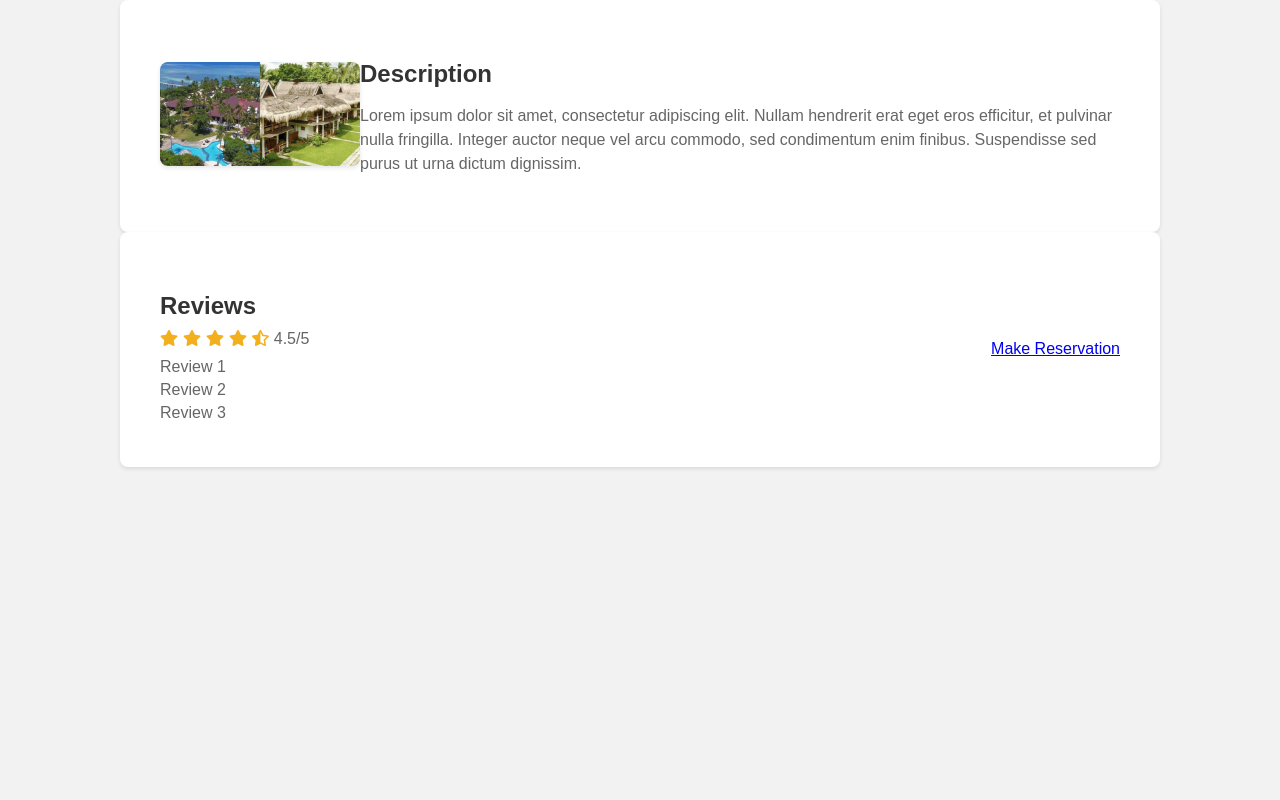
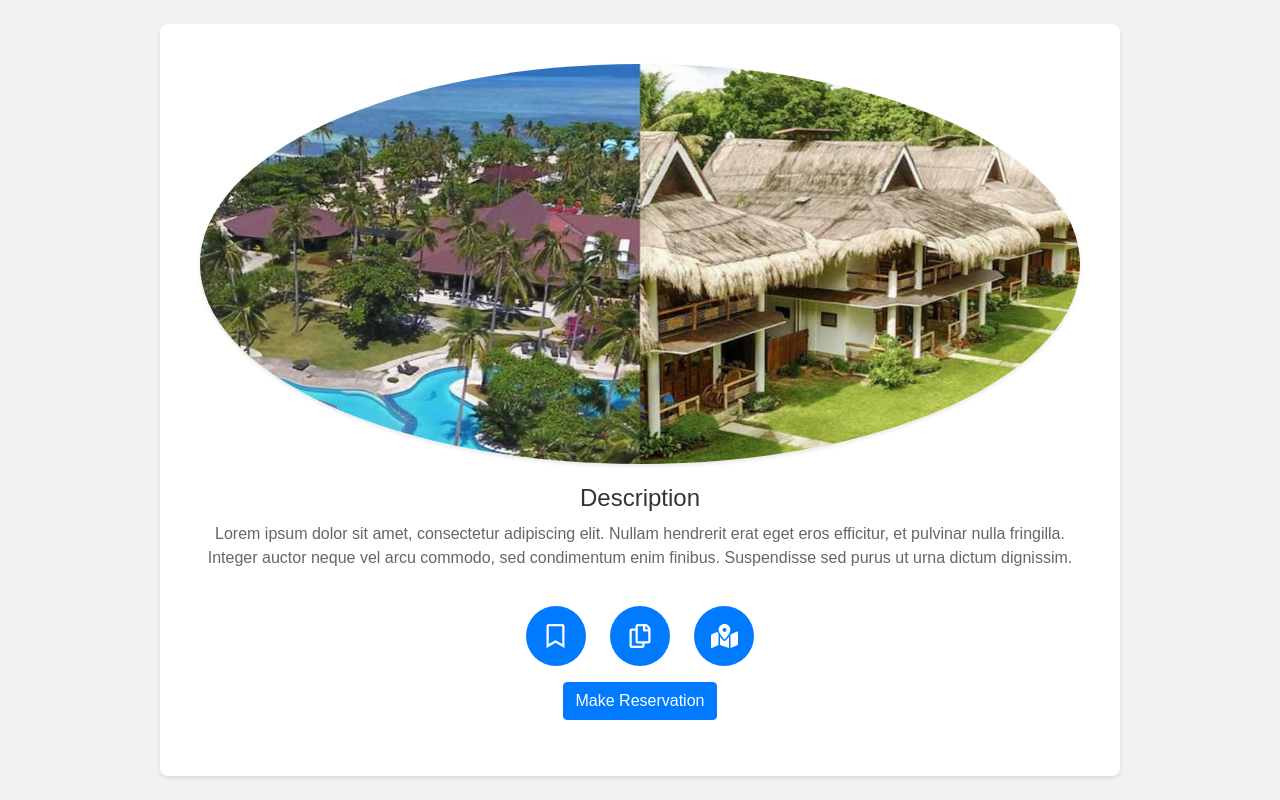
Before and after one commit to ei-accerly/Hackathon, a Django app: a page that uses templates/placeView.html in a window 1280 px wide. Run offline with Django 4.2, Linux system fonts and the light colour scheme; some libraries are stand-ins or nearby versions.

Commit message:
edit in placeView

```diff
--- a/templates/placeView.html
+++ b/templates/placeView.html
@@ -1,7 +1,10 @@
 <!DOCTYPE html>
 <html>
+
 <head>
   <title>Destination Page</title>
+  <link rel="stylesheet" href="https://cdnjs.cloudflare.com/ajax/libs/font-awesome/5.15.4/css/all.min.css">
+  <link rel="stylesheet" href="https://stackpath.bootstrapcdn.com/bootstrap/4.5.2/css/bootstrap.min.css">
   <style>
     body {
       font-family: Arial, sans-serif;
@@ -10,12 +13,15 @@
       padding: 0;
     }
 
-    .container {
+    .center-container {
       display: flex;
       align-items: center;
-      justify-content: space-around;
+      justify-content: center;
+      height: 100vh;
+    }
+
+    .container {
       max-width: 960px;
-      margin: 0 auto;
       padding: 40px;
       background-color: #ffffff;
       box-shadow: 0 2px 4px rgba(0, 0, 0, 0.1);
@@ -23,18 +29,20 @@
     }
 
     .picture {
-      flex: 0 0 200px;
+      text-align: center;
     }
 
     .picture img {
       width: 100%;
       height: auto;
-      border-radius: 8px;
+      max-height: 400px;
+      border-radius: 50%;
       box-shadow: 0 2px 4px rgba(0, 0, 0, 0.1);
     }
 
     .description {
-      flex: 1;
+      text-align: center;
+      margin-top: 20px;
     }
 
     .description h2 {
@@ -49,79 +57,86 @@
       color: #666666;
     }
 
-    .reviews {
-      flex: 1;
+    .actions {
+      text-align: center;
+      margin-top: 20px;
     }
 
-    .reviews h2 {
+    .action-btn {
+      display: inline-block;
+      width: 60px;
+      height: 60px;
+      border-radius: 50%;
+      background-color: #007bff;
+      color: #fff;
+      border: none;
       font-size: 24px;
-      margin-bottom: 10px;
-      color: #333333;
+      line-height: 60px;
+      margin: 0 10px;
+      cursor: pointer;
+      transition: all 0.3s ease;
     }
 
-    .rating {
-      display: flex;
-      align-items: center;
-      margin-bottom: 10px;
-    }
-
-    .rating .stars {
-      color: #f2b01e;
-      margin-right: 5px;
-    }
-
-    .rating .score {
-      font-size: 16px;
-      color: #666666;
-    }
-
-    .reviews ul {
-      list-style-type: none;
-      padding: 0;
-      margin: 0;
-    }
-
-    .reviews li {
-      font-size: 16px;
-      margin-bottom: 5px;
-      color: #666666;
+    .action-btn:hover {
+      transform: scale(1.1);
     }
   </style>
-  <link rel="stylesheet" href="https://cdnjs.cloudflare.com/ajax/libs/font-awesome/5.15.4/css/all.min.css">
 </head>
+
 <body>
+  <div class="center-container">
     <div class="container">
-    <div class="picture">
+      <div class="row">
+        <div class="col-lg-12 picture">
           <img src="/hotel1.jpg" alt="Destination Image">
         </div>
+        <div class="col-lg-12">
           <div class="description">
             <h2>Description</h2>
             <p>Lorem ipsum dolor sit amet, consectetur adipiscing elit. Nullam hendrerit erat eget eros efficitur, et pulvinar nulla fringilla. Integer auctor neque vel arcu commodo, sed condimentum enim finibus. Suspendisse sed purus ut urna dictum dignissim.</p>
           </div>
         </div>
-  <div class="container">
-    <div class="reviews">
-      <h2>Reviews</h2>
-      <div class="rating">
-        <span class="stars"><i class="fas fa-star"></i></span>
-        <span class="stars"><i class="fas fa-star"></i></span>
-        <span class="stars"><i class="fas fa-star"></i></span>
-        <span class="stars"><i class="fas fa-star"></i></span>
-        <span class="stars"><i class="fas fa-star-half-alt"></i></span>
-        <span class="score">4.5/5</span>
       </div>
-      <ul>
-        <li>Review 1</li>
-        <li>Review 2</li>
-        <li>Review 3</li>
-      </ul>
+      <div class="row">
+        <div class="col-lg-12 actions">
+          <button onclick="savePlace()" class="action-btn">
+            <i class="far fa-bookmark"></i>
+          </button>
+          <button onclick="copyName()" class="action-btn">
+            <i class="far fa-copy"></i>
+          </button>
+          <button onclick="openMapView()" class="action-btn">
+            <i class="fas fa-map-marked-alt"></i>
+          </button>
         </div>
-
-    <div class="text-center mb-lg-2">
-        <a href="stay" class="btn btn-primary btn-block">
+      </div>
+      <div class="row">
+        <div class="col-lg-12 text-center mt-3 mb-3">
+          <a href="stay" class="btn btn-primary">
             <i class="bi bi-calendar-plus"></i> Make Reservation
           </a>
         </div>
       </div>
+    </div>
+  </div>
+  <script src="https://stackpath.bootstrapcdn.com/bootstrap/4.5.2/js/bootstrap.min.js"></script>
+  <script>
+    function savePlace() {
+      // Add your save place logic here
+      alert("Place saved!");
+    }
+
+    function copyName() {
+      // Add your copy name logic here
+      const name = document.querySelector("h2").textContent;
+      navigator.clipboard.writeText(name);
+      alert("Name copied!");
+    }
+
+    function openMapView() {
+      // Add your map view logic here
+      alert("Opening map view...");
+    }
+  </script>
 </body>
 </html>
```
Lines whose indentation alone changed are shown as unchanged.
